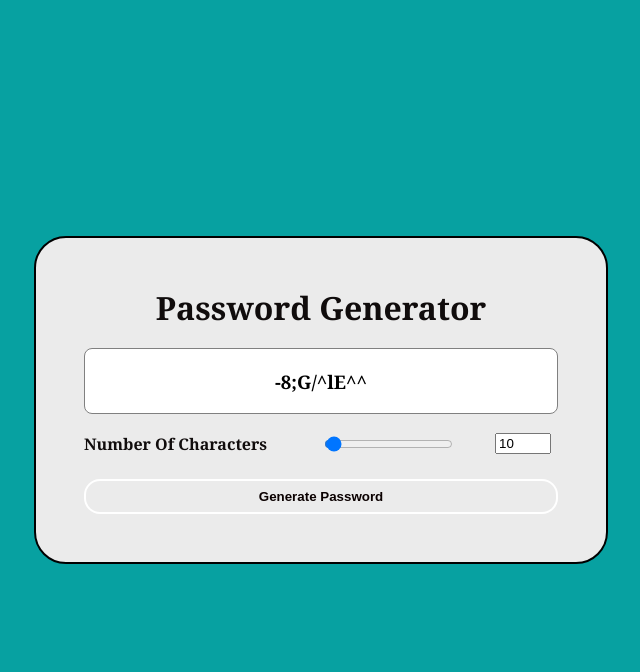
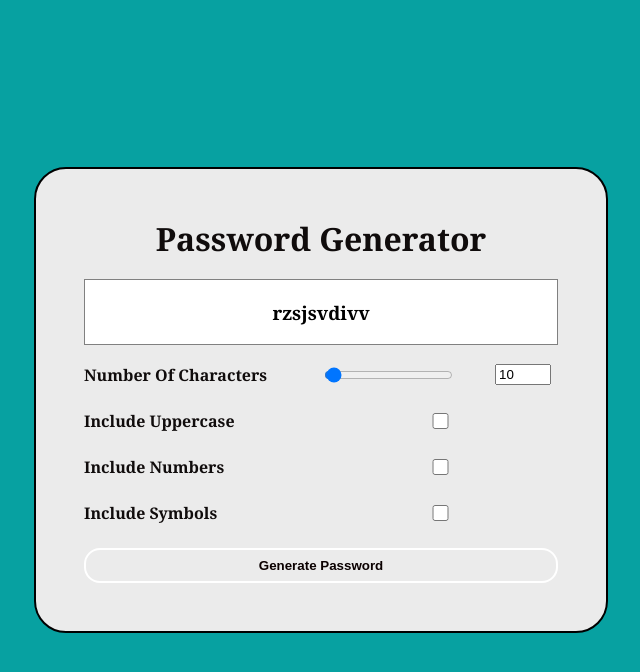
Before and after one commit to Khanh-T-Tran/Password_generator, a plain HTML site: page index.html in a window 1280 px wide. Both pictures are taken after a click on the button "Generate Password". Shown: the whole page, without its empty margins (319-959 px from the left). Drawn offline with Linux system fonts and the light colour scheme.

Commit message:
finished logic

```diff
--- a/index.html
+++ b/index.html
@@ -27,8 +27,20 @@
           <input type="range" min="8" max="128" value="10" id="characterRange">
           <input class="input-number" type="number" min="8" max="128" value="10" id="characterNumber">
         </div>
+
+        <label for="">Include Uppercase</label>
+        <input type="checkbox" id="includeUppercase">
+
+        <label for="">Include Numbers</label>
+        <input type="checkbox" id="includeNumbers">
+
+        <label for="">Include Symbols</label>
+        <input type="checkbox" id="includeSymbols">
+
         <button type="submit" class="btn">Generate Password</button>
+
       </form>
+
     </header>
 
 
--- a/script.js
+++ b/script.js
@@ -4,6 +4,9 @@ const generateBtn = document.getElementById("btn");
 // Then we set password parameters for each element
 const characterRange = document.getElementById('characterRange');
 const characterNumber = document.getElementById('characterNumber');
+const upperCase = document.getElementById('includeUppercase');
+const numbers = document.getElementById('includeNumbers');
+const symbols = document.getElementById('includeSymbols');
 
 // create arrays to hold password parameters based on ASCii table: https://www.ascii-code.com/
 const UPPERCASE_CHAR_CODES = arrayFromLowToHigh(65, 90);
@@ -18,7 +21,7 @@ characterRange.addEventListener('input', syncCharacterLength)
 function syncCharacterLength(e) {
   const value = e.target.value
   characterNumber.value = value
-  characterRange.value = value
+  characterNumber.value = value
 }
 
 // generate array from low to high
@@ -36,13 +39,20 @@ passwordDisplay = document.getElementById('passwordDisplay')
 form.addEventListener('submit', e => {
   e.preventDefault()
   const pwLength = characterNumber.value;
-  const password = generatePassword(pwLength);
+  const includeUpperCase = upperCase.checked;
+  const includeNumbers = numbers.checked;
+  const includeSymbols = symbols.checked;
+
+  const password = generatePassword(pwLength, includeUpperCase, includeNumbers, includeSymbols);
   passwordDisplay.innerText = password
 })
 
 // logic for generating password
-function generatePassword(pwLength) {
-  let charCodes = LOWERCASE_CHAR_CODES.concat(UPPERCASE_CHAR_CODES, SYMBOL_CHAR_CODES, NUMBER_CHAR_CODES)
+function generatePassword(pwLength, includeUpperCase, includeNumbers, includeSymbols) {
+  let charCodes = LOWERCASE_CHAR_CODES
+  if (includeUpperCase) charCodes = charCodes.concat(UPPERCASE_CHAR_CODES)
+  if (includeSymbols) charCodes = charCodes.concat(SYMBOL_CHAR_CODES)
+  if (includeNumbers) charCodes = charCodes.concat(NUMBER_CHAR_CODES)
 
   const passwordCharacters = [];
   for (let i = 0; i < pwLength; i++) {
--- a/style.css
+++ b/style.css
@@ -60,7 +60,7 @@ label {
   justify-content: center;
   align-items: center;
   word-break: break-all;
-  border-radius: .5rem;
+  overflow: auto;
 }
 
 .btn {
```
